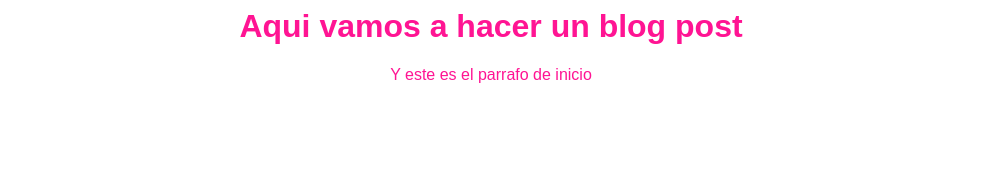
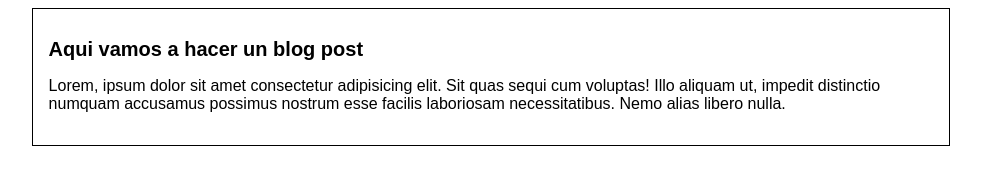
Before and after one commit to david970218/david970218.github.io, a plain HTML site: page blogpost.html in a window 1280 px wide. Shown: the whole page, without its empty margins (149-1130 px from the left). Drawn offline with Linux system fonts and the light colour scheme.

Commit message:
commit al master del blogpost en su version mas reciente

```diff
--- a/blogpost.html
+++ b/blogpost.html
@@ -1,10 +1,22 @@
 <html>
+
 <head>
     <title>El titulo del post</title>
     <link rel="stylesheet" href="css/estilos.css" />
 </head>
+
 <body>
+    <div class="container">
+        <div class="post">
             <h1>Aqui vamos a hacer un blog post</h1>
-        <p>Y este es el parrafo de inicio</p>
+        </div>
+        <p>Lorem, ipsum dolor sit amet consectetur adipisicing elit.
+            Sit quas sequi cum voluptas! Illo aliquam ut,
+            impedit distinctio numquam accusamus possimus nostrum esse
+            facilis laboriosam necessitatibus. Nemo alias libero nulla.</p>
+    </div>
+
+
 </body>
+
 </html>
--- a/css/estilos.css
+++ b/css/estilos.css
@@ -1,6 +1,17 @@
-body
-{
-    color: deeppink;
-    text-align: center;
+body {
+    color: rgb(0, 0, 0);
+    text-align: left;
     font-family: "Arial";
 }
+
+.container {
+    width: 70%;
+    padding: 1em;
+    text-align: left;
+    border: 1px solid rgb(0, 0, 0);
+    margin: 0 auto;
+}
+
+    .container h1 {
+        font-size: 20px;
+    }
```
Lines whose indentation alone changed are shown as unchanged.
